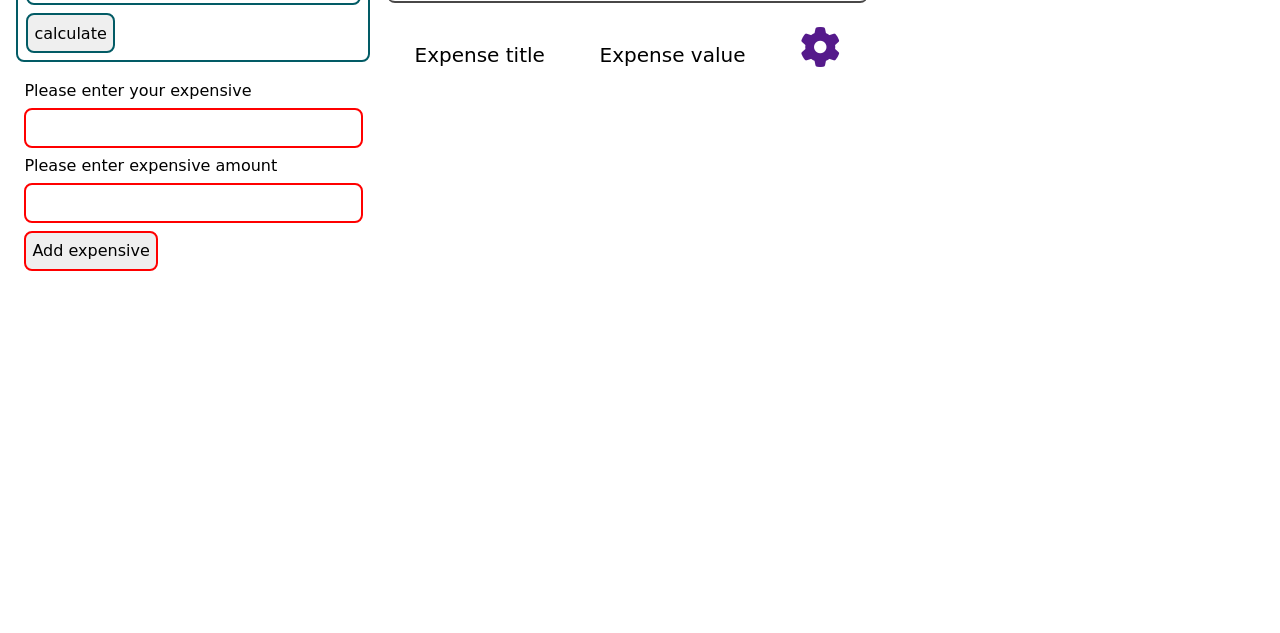
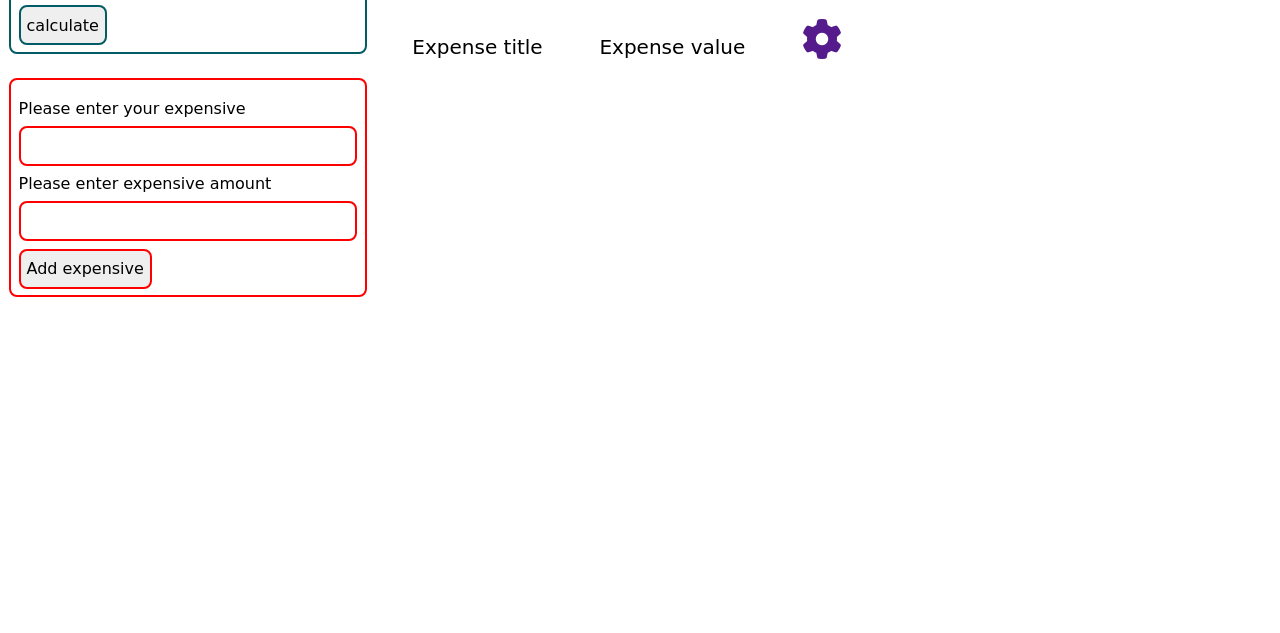
Before and after one commit to Yacouba227/budgetApp, a plain HTML site: page index.html in a window 1280 px wide. Shown: the part 167-800 px from the top of the page. Drawn offline with nearby package versions, Linux system fonts and the light colour scheme; a web font is replaced by a local one.

Commit message:
Modification du CSS

```diff
--- a/style.css
+++ b/style.css
@@ -2,7 +2,10 @@
 * {
   font-family: "Gabarito", cursive;
 }
-
+body{
+  max-width: 1440px;
+  margin: auto;
+}
 .container {
   display: flex;
   justify-content: space-around;
@@ -45,6 +48,7 @@ c'est a dire la parties des input*/
 .addExpensive {
   border: 2px solid red;
 }
+
 #budget-value,
 .budget-calculate {
   border: 2px solid rgb(2, 91, 101);
@@ -79,7 +83,7 @@ c'est a dire la parties des input*/
   border: 2px solid rgb(2, 91, 101);
   margin-top: 0.9rem;
 }
-.budget-expence {
+.budget-expense {
   border: 2px solid red;
   border-radius: 8px;
   margin-top: 1.5rem;
```
